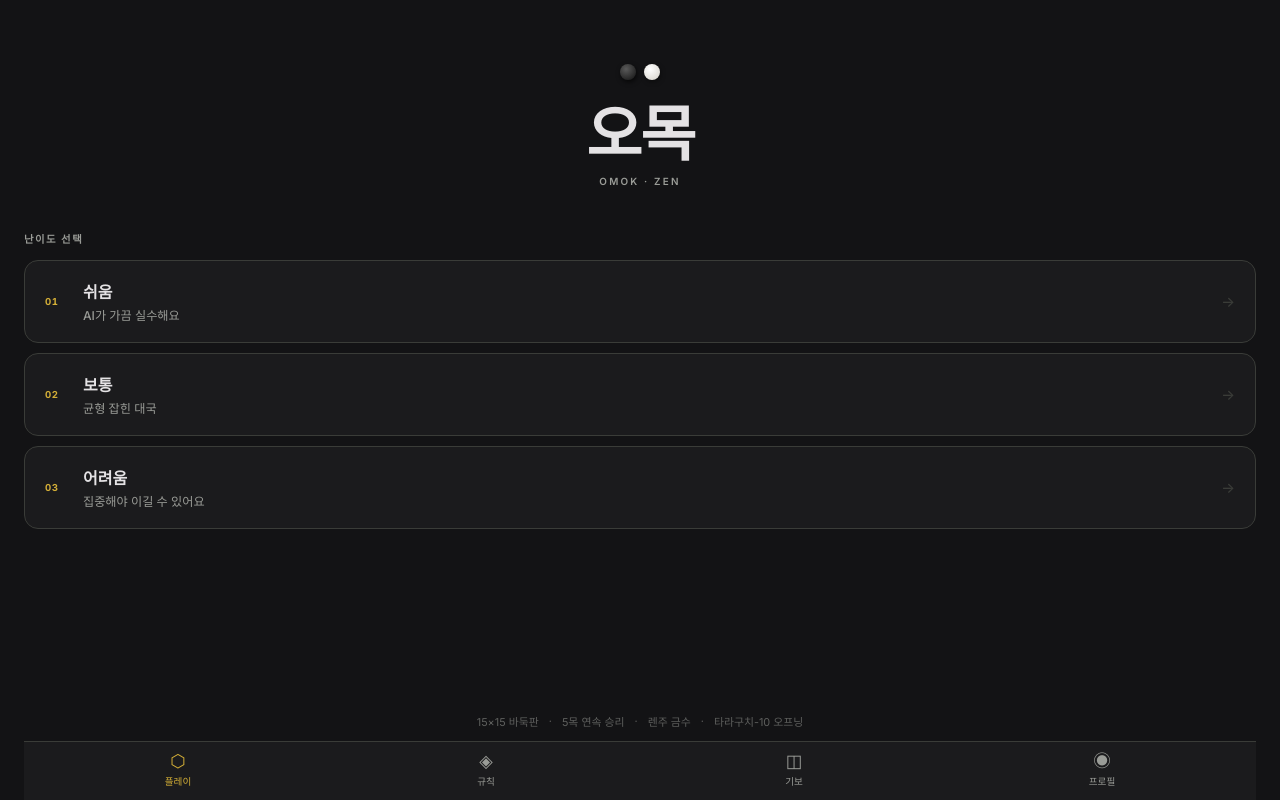
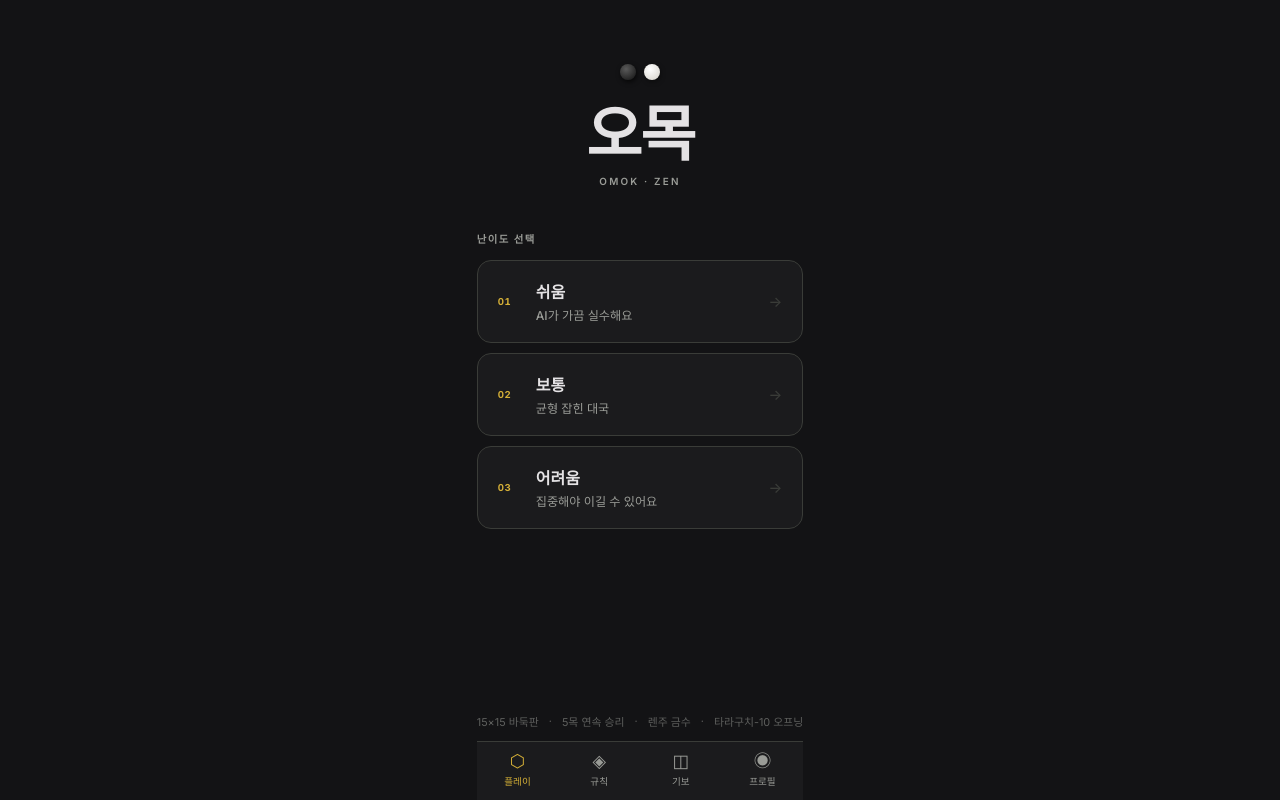
Before and after one commit to hyogeunpark/omok-master, a React (Vite) app: page / in a window 1280 px wide. Built offline with nearby package versions, Linux system fonts and the light colour scheme.

Commit message:
style: 데스크탑 시작 화면 max-width 480px 제한 — 좌우 늘어짐 방지
Co-Authored-By: Claude Sonnet 4.6 <noreply@anthropic.com>

```diff
--- a/src/index.css
+++ b/src/index.css
@@ -594,6 +594,11 @@ button:disabled { opacity: 0.3; cursor: not-allowed; }
 @media (min-width: 860px) {
   #root { max-width: 100%; }
 
+  .start-screen {
+    max-width: 480px;
+    margin: 0 auto;
+  }
+
   .game {
     width: 100%;
     flex-direction: row;
```
